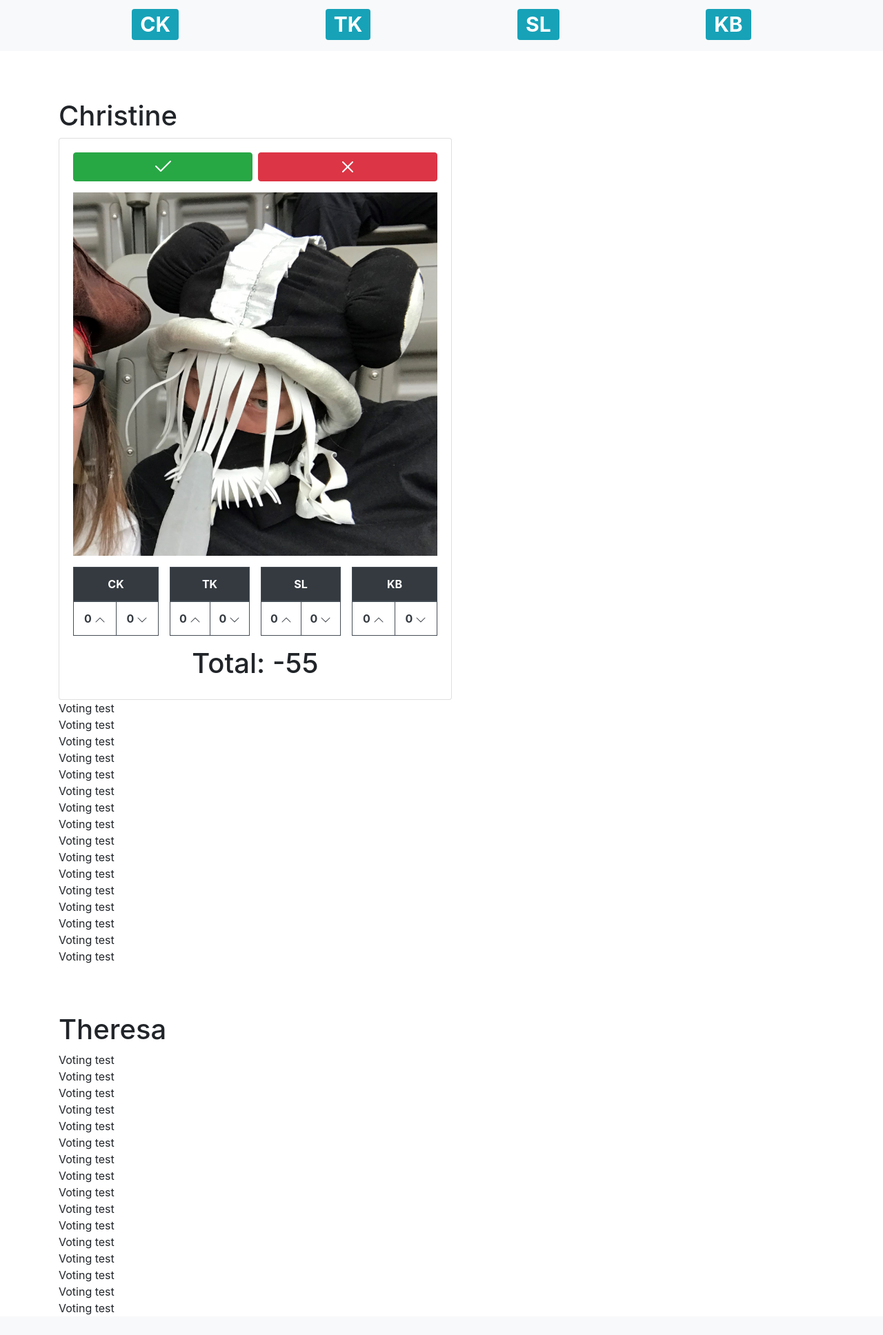
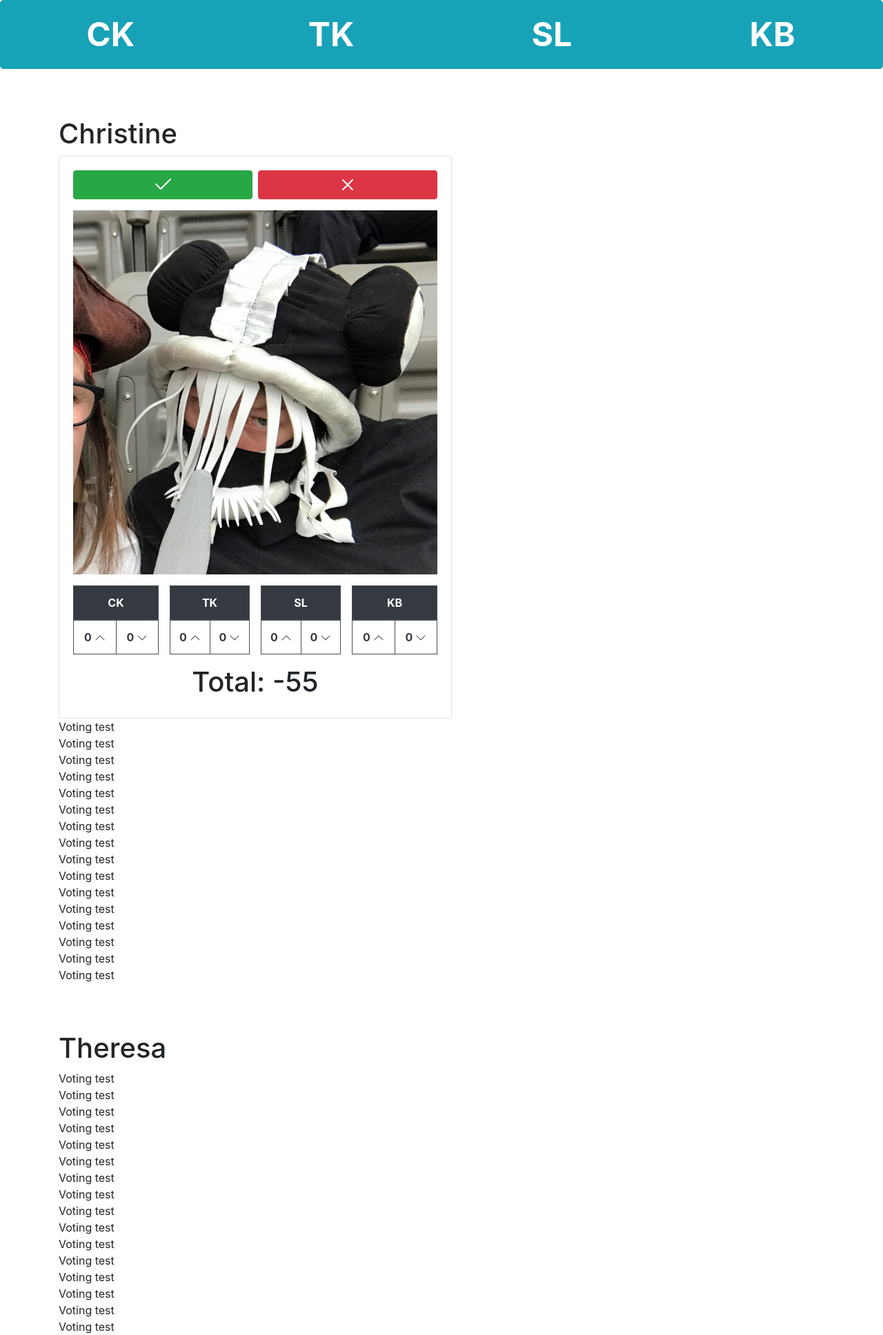
Before and after one commit to Edd-C/takeyourpick, a PHP site: page / in a window 1280 px wide. Shown: the whole page at 69% size. Before the commit the page ends 1907 px from the top, so only its background shows below. Run offline with PHP 8.4, Linux system fonts and the light colour scheme.

Commit message:
Adjusting header size

```diff
--- a/index.php
+++ b/index.php
@@ -18,15 +18,16 @@
 </head>
 
 <body>
-	<nav class="navbar sticky-top navbar-light bg-light">
-		<div class='container'>
-			<div class="d-flex justify-content-around w-100">
-				<h1 ><span class="badge badge-info"><a href="#christine" style="text-decoration: none; color: #fff;">CK</a></span></h1>
-				<h1  ><span class="badge badge-info"><a href="#theresa" style="text-decoration: none; color: #fff;">TK</a></span></h1>
-				<h1><span class="badge badge-info"><a href="#christine" style="text-decoration: none; color: #fff;">SL</a></span></h1>
-				<h1><span class="badge badge-info"><a href="#christine" style="text-decoration: none; color: #fff;">KB</a></span></h1>
+	<nav class="navbar sticky-top navbar-light bg-light p-0">
+
+
+			<div class="btn-group w-100" role="group">
+				<button type="button" class="btn btn-info btn-lg w-100" style="height:100px; font-size:3em; font-weight: bold;"><a href="#christine" style="text-decoration: none; color:#fff;">CK</a></button>
+				<button type="button" class="btn btn-info btn-lg w-100" style="height:100px; font-size:3em; font-weight: bold;"><a href="#christine" style="text-decoration: none; color:#fff;">TK</a></button>
+				<button type="button" class="btn btn-info btn-lg w-100" style="height:100px; font-size:3em; font-weight: bold;"><a href="#christine" style="text-decoration: none; color:#fff;">SL</a></button>
+				<button type="button" class="btn btn-info btn-lg w-100" style="height:100px; font-size:3em; font-weight: bold;"><a href="#christine" style="text-decoration: none; color:#fff;">KB</a></button>
 			</div>
-		</div>
+
 	</nav>
 
 	<div class="container">
```
